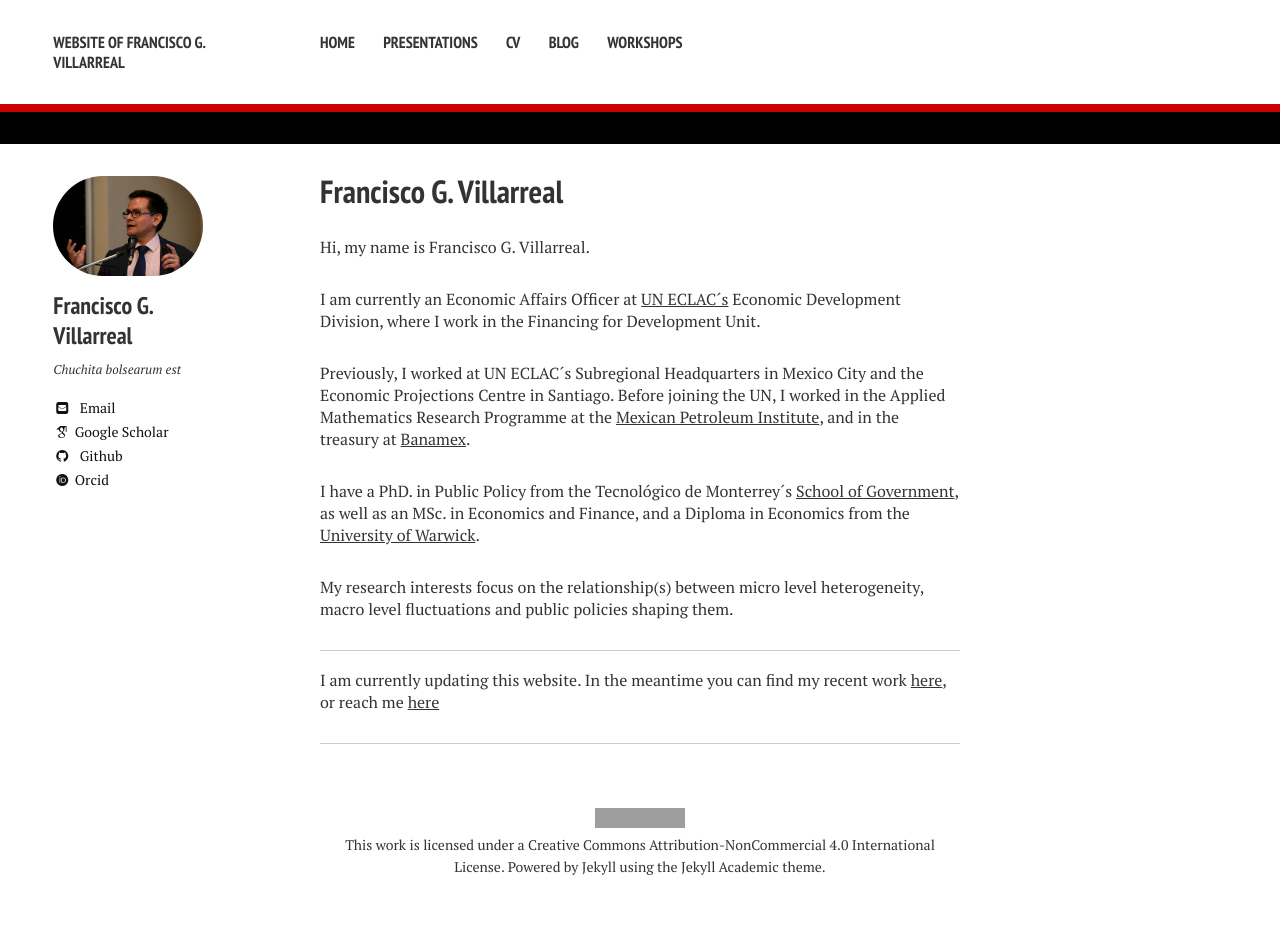
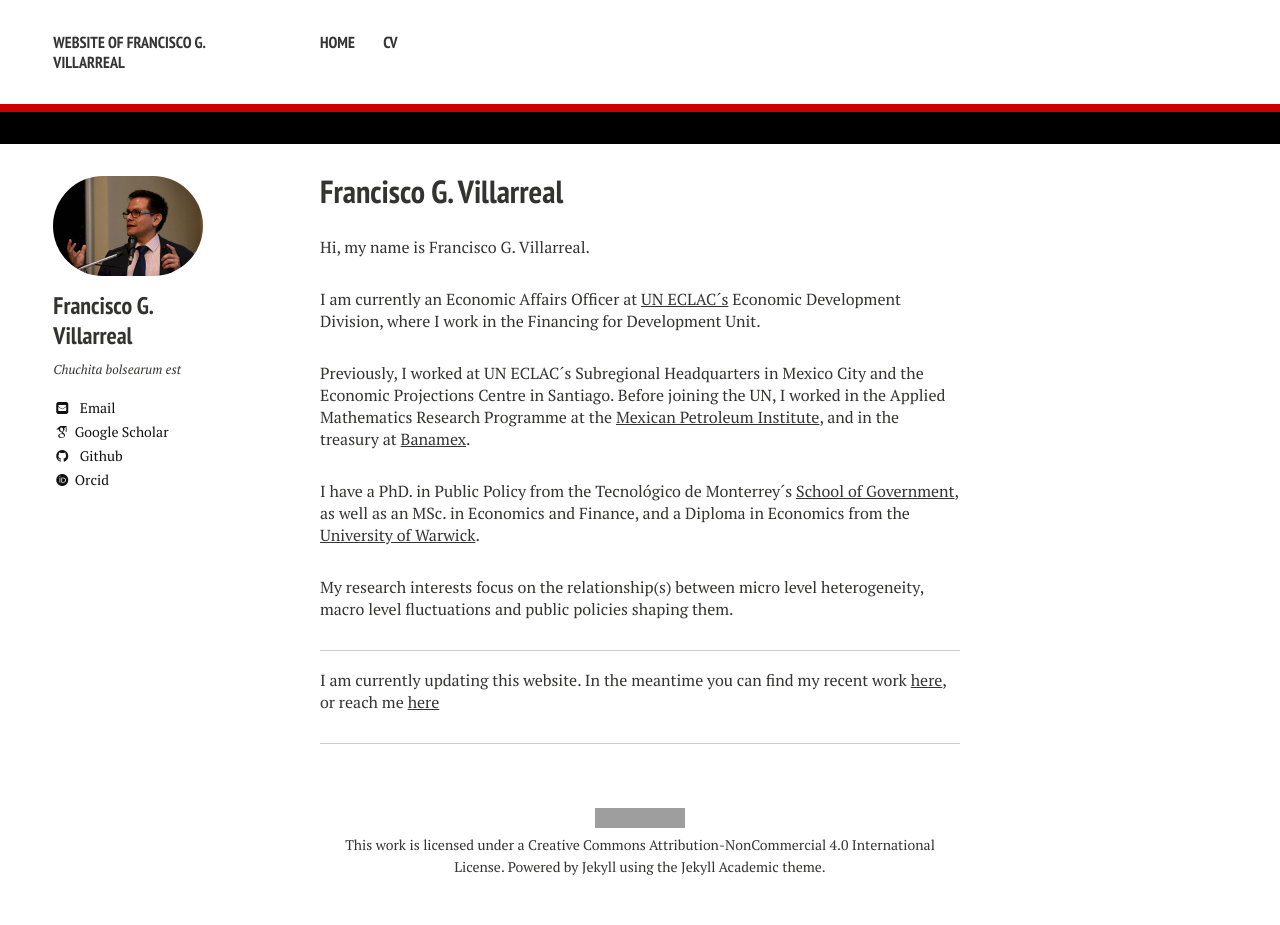
Before and after one commit to fgvillarreal/fgvillarreal.github.io, a Jekyll site: the page built from index.md, in a window 1280 px wide. Built offline with Jekyll 4.4.1, drawn with Linux system fonts in a browser that asks for light colours; nearby versions of some CDN libraries; some web fonts are replaced; grey boxes are pictures that could not be loaded.

Commit message:
Update navigation.yml

```diff
--- a/_data/navigation.yml
+++ b/_data/navigation.yml
@@ -2,14 +2,8 @@
 - title: Home
   url: /
 
-- title: Presentations
-  url: /presentations/
-
 - title: CV
   url: /cv/
 
-- title: Blog
-  url: /blog/
-
-- title: Workshops
-  url: /workshops/
+#- title: Publications
+#  url: /publications/
```
